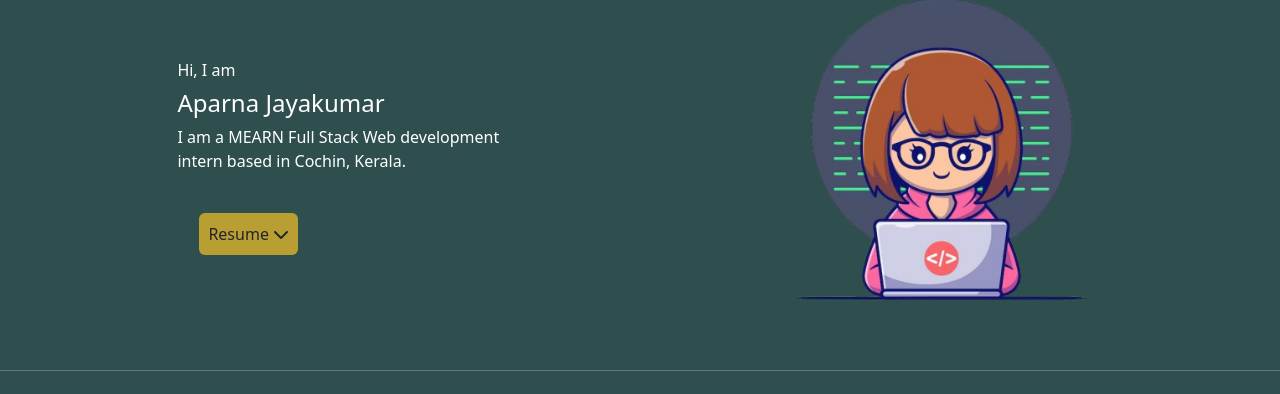
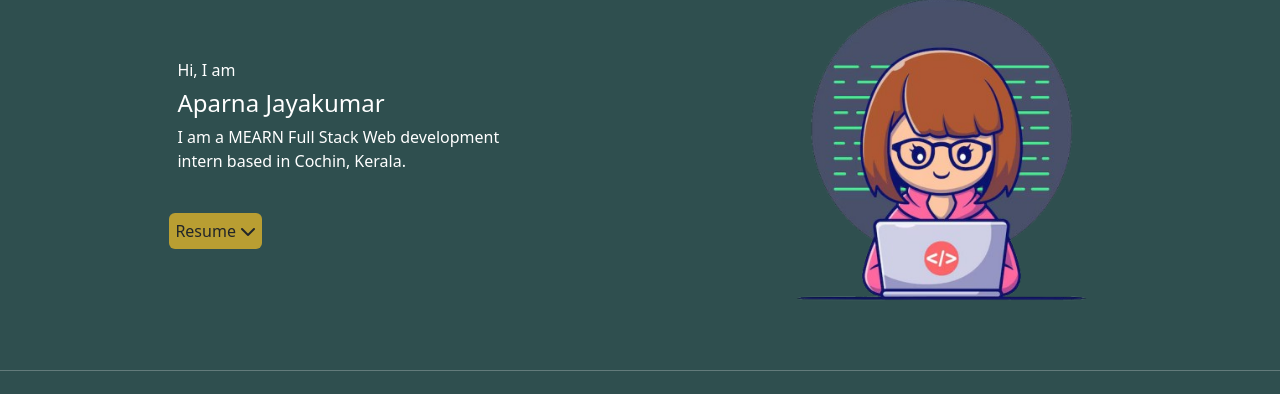
Before and after one commit to Aparnajkumar/Portfolio, a plain HTML site: page index.html in a window 1280 px wide. Shown: the part 129-523 px from the top of the page. Drawn offline with nearby package versions, Linux system fonts and the light colour scheme.

Commit message:
Portfolio

```diff
--- a/style.css
+++ b/style.css
@@ -22,8 +22,8 @@
 }
 #profile a{
     background-color: rgb(185, 158, 50);
-    padding: 8px;
-    margin-left: 70px;
+    padding: 5px;
+    margin-left: 40px;
 }
 /* #profile h4{
     color: goldenrod;
```
